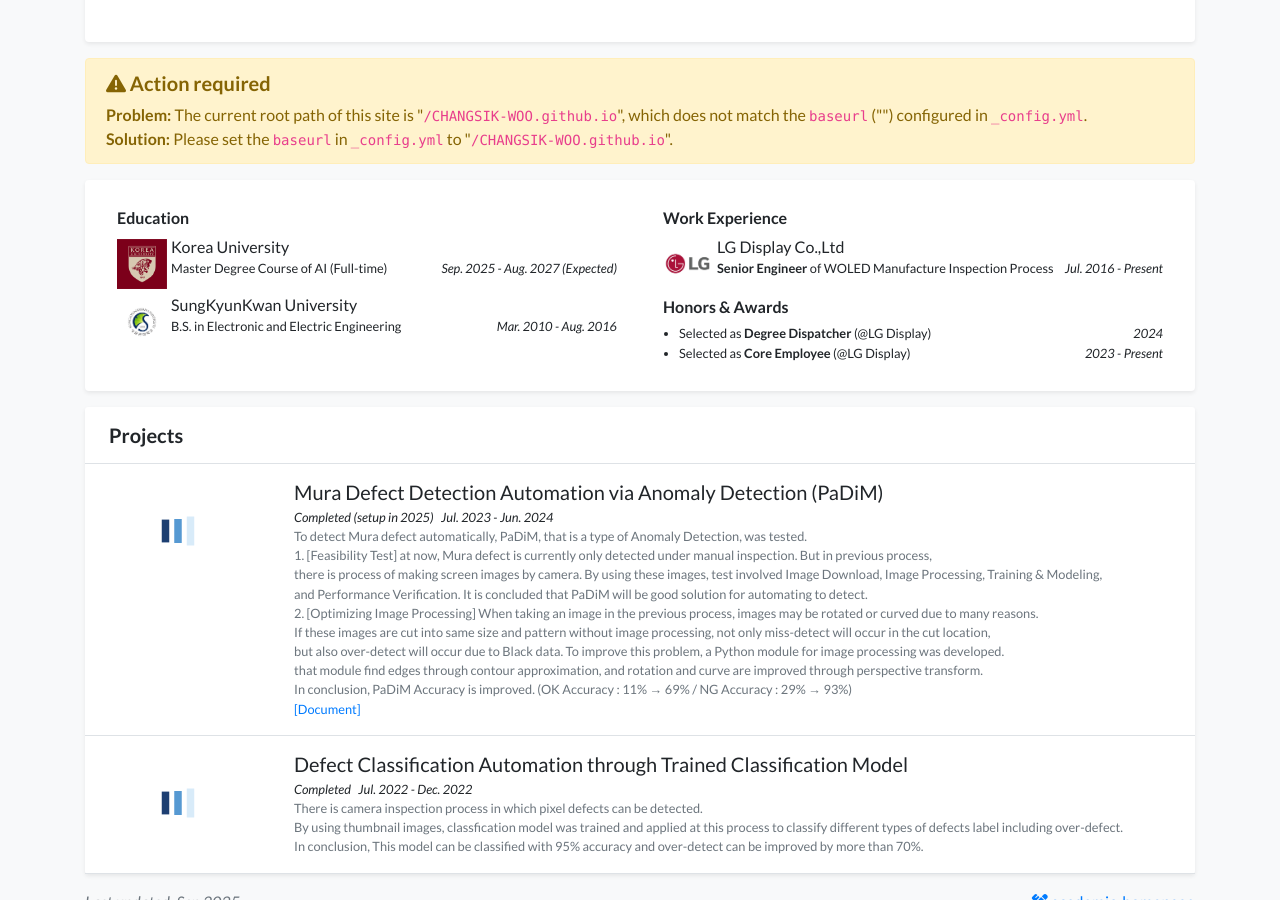
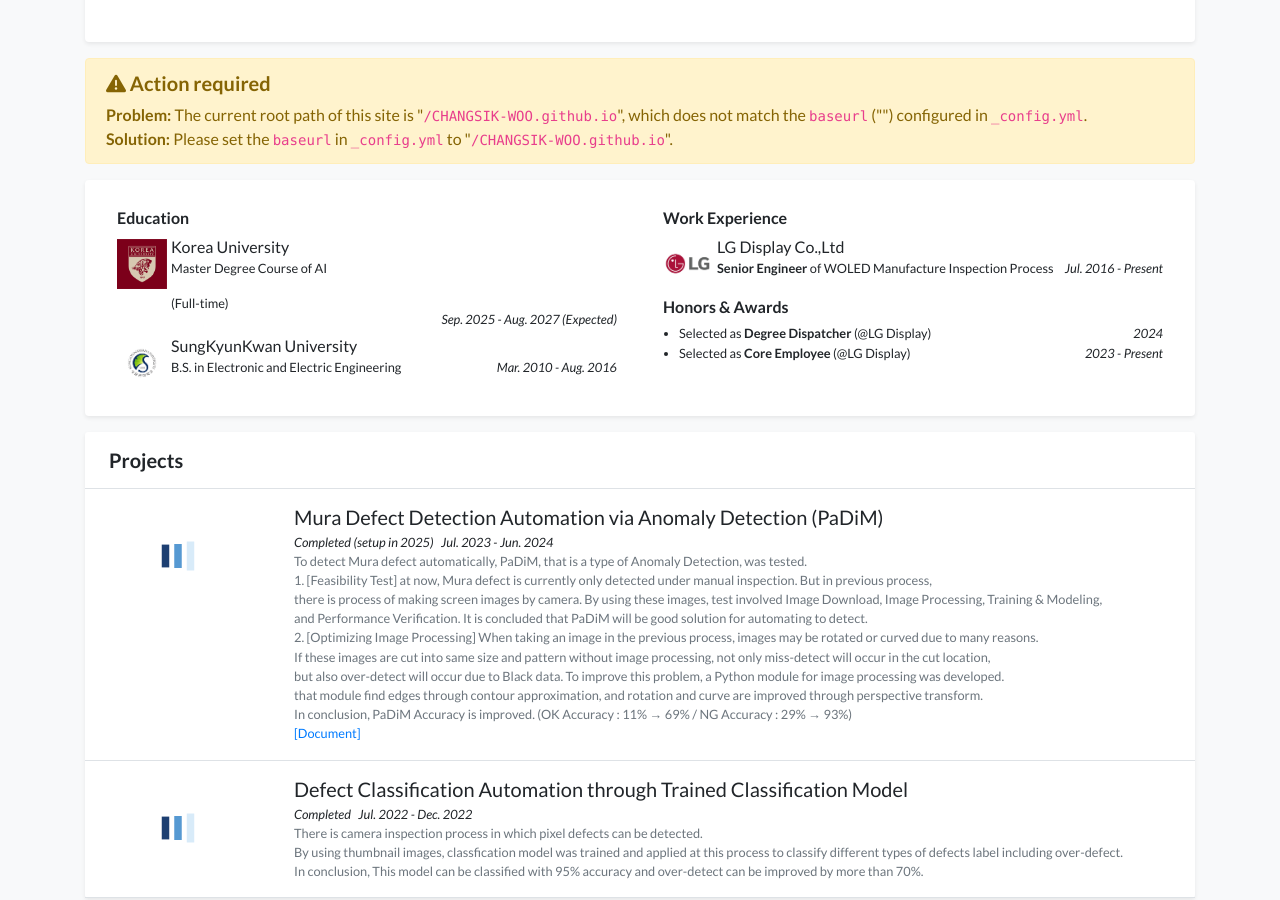
Before and after one commit to CHANGSIK-WOO/CHANGSIK-WOO.github.io, a Jekyll site: the page built from index.html, in a window 1280 px wide and 900 px high, scrolled down 521 px. Built offline with Jekyll 4.4.1, drawn with Linux system fonts in a browser that asks for light colours; nearby versions of some CDN libraries; a style sheet for code colours, icons or effects is not loaded.

```diff
--- a/_data/profile.yml
+++ b/_data/profile.yml
@@ -33,7 +33,8 @@ portrait_url: /assets/images/photos/Profile_picture.jpg
 education:
 - name: Korea University
   logo: /assets/images/badges/korea.gif
-  position: Master Degree Course of AI (Full-time)
+  position: <p>Master Degree Course of AI</p>
+            <p>(Full-time)</p>
   date: Sep. 2025 - Aug. 2027 (Expected)
 
 - name: SungKyunKwan University
```
